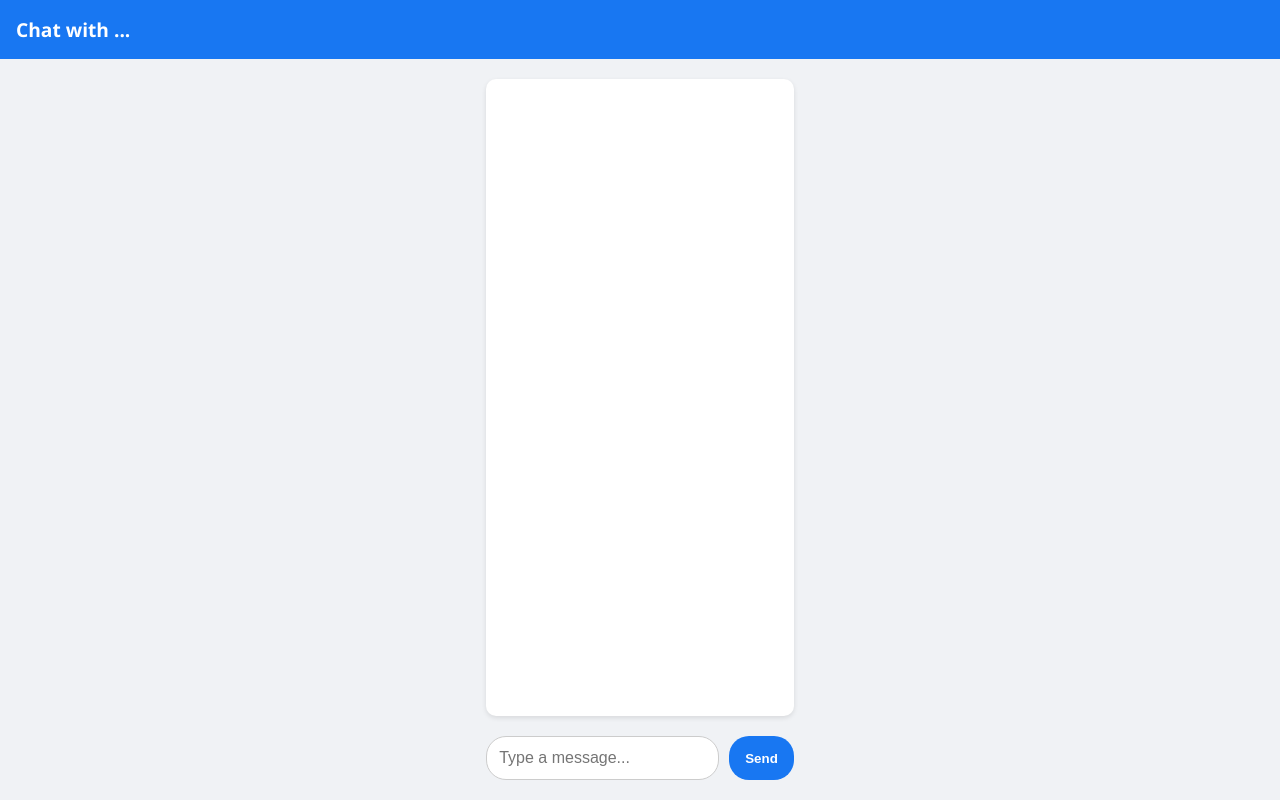
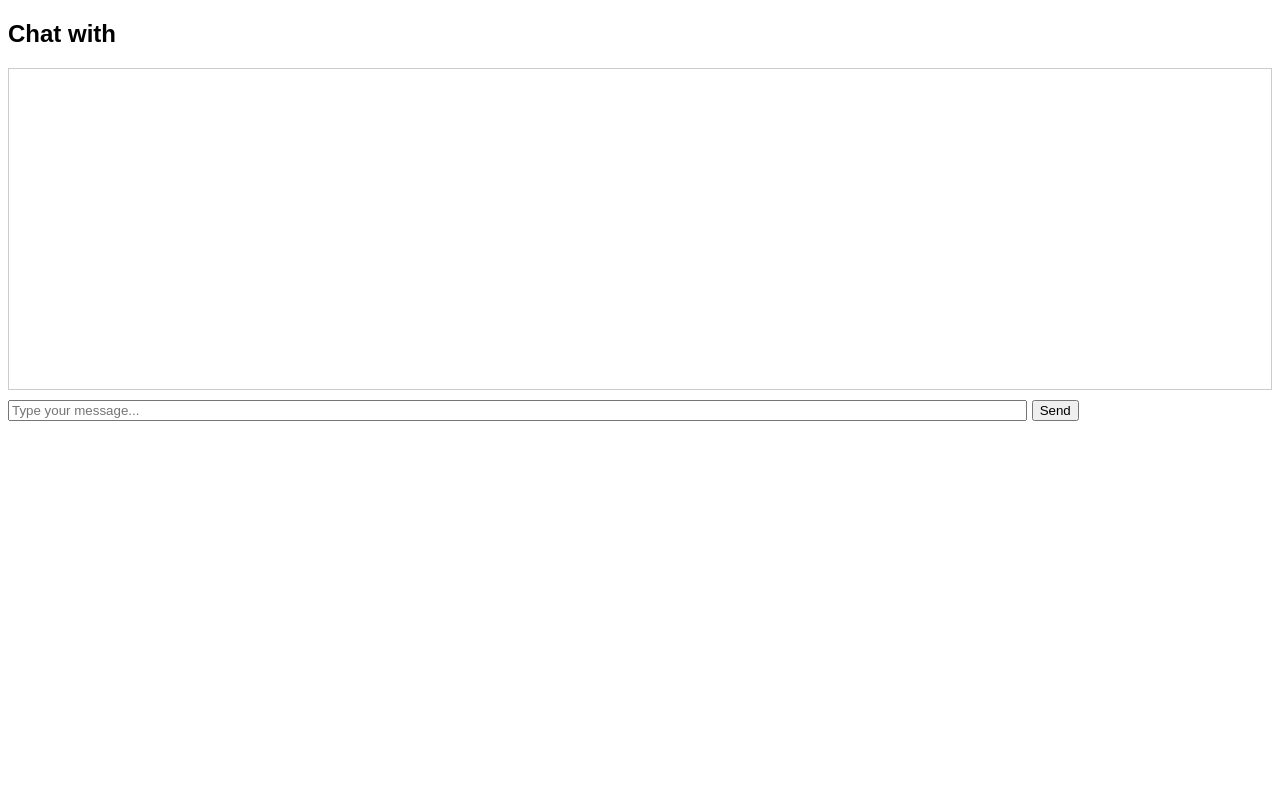
Before and after one commit to Rudra092/test-5, a website: page chat.html in a window 1280 px wide. Drawn offline with nearby package versions, Linux system fonts and the light colour scheme; no server answers.

Commit message:
new commit

```diff
--- a/chat.html
+++ b/chat.html
@@ -1,147 +1,46 @@
+<!-- public/chat.html -->
 <!DOCTYPE html>
 <html lang="en">
 <head>
-  <meta charset="UTF-8" />
-  <meta name="viewport" content="width=device-width, initial-scale=1.0"/>
+  <meta charset="UTF-8">
+  <meta name="viewport" content="width=device-width, initial-scale=1.0">
   <title>Chat</title>
   <script src="https://cdn.socket.io/4.5.4/socket.io.min.js"></script>
   <style>
-    * {
-      box-sizing: border-box;
-    }
-
-    body {
-      font-family: 'Segoe UI', sans-serif;
-      margin: 0;
-      padding: 0;
-      background-color: #f0f2f5;
-      display: flex;
-      flex-direction: column;
-      height: 100vh;
-    }
-
-    header {
-      background-color: #1877f2;
-      color: white;
-      padding: 16px;
-      font-size: 1.2rem;
-      font-weight: bold;
-    }
-
-    #chat-container {
-      flex: 1;
-      display: flex;
-      flex-direction: column;
-      max-width: 800px;
-      margin: 0 auto;
-      padding: 20px;
-    }
-
-    #chat-box {
-      flex: 1;
-      background: white;
-      border-radius: 10px;
-      padding: 16px;
-      overflow-y: auto;
-      box-shadow: 0 2px 5px rgba(0,0,0,0.1);
-      margin-bottom: 10px;
-    }
-
-    .message {
-      padding: 10px 14px;
-      margin-bottom: 10px;
-      border-radius: 20px;
-      max-width: 70%;
-      clear: both;
-      font-size: 0.95rem;
-      line-height: 1.4;
-    }
-
-    .sent {
-      background-color: #1877f2;
-      color: white;
-      align-self: flex-end;
-      float: right;
-    }
-
-    .received {
-      background-color: #e4e6eb;
-      color: black;
-      align-self: flex-start;
-      float: left;
-    }
-
-    #message-area {
-      display: flex;
-      gap: 10px;
-      margin-top: 10px;
-    }
-
-    #message-input {
-      flex: 1;
-      padding: 12px;
-      border-radius: 20px;
-      border: 1px solid #ccc;
-      font-size: 1rem;
-    }
-
-    #send-button {
-      background-color: #1877f2;
-      border: none;
-      color: white;
-      padding: 10px 16px;
-      border-radius: 20px;
-      font-weight: bold;
-      cursor: pointer;
-    }
-
-    #send-button:hover {
-      background-color: #145dbf;
-    }
-
-    @media (max-width: 600px) {
-      #chat-container {
-        padding: 10px;
-      }
-    }
+    body { font-family: Arial, sans-serif; }
+    #chat-box { border: 1px solid #ccc; padding: 10px; height: 300px; overflow-y: scroll; margin-bottom: 10px; }
+    #message-input { width: 80%; }
   </style>
 </head>
 <body>
-
-  <header>
-    Chat with <span id="friend-name">...</span>
-  </header>
-
-  <div id="chat-container">
-    <div id="chat-box"></div>
-
-    <div id="message-area">
-      <input type="text" id="message-input" placeholder="Type a message..." />
-      <button id="send-button" onclick="sendMessage()">Send</button>
-    </div>
-  </div>
+  <h2>Chat with <span id="friend-name"></span></h2>
+  <div id="chat-box"></div>
+  <input type="text" id="message-input" placeholder="Type your message...">
+  <button onclick="sendMessage()">Send</button>
 
   <script>
     const socket = io('https://test-5-jdfo.onrender.com');
     const user = JSON.parse(localStorage.getItem('user'));
     const urlParams = new URLSearchParams(window.location.search);
     const friendId = urlParams.get('fid');
-    const chatBox = document.getElementById('chat-box');
 
-    // Fetch friend details
+    // You should fetch friend info here
     fetch(`https://test-5-jdfo.onrender.com/me/${friendId}`)
       .then(res => res.json())
       .then(data => {
         document.getElementById('friend-name').textContent = data.user.fullname;
       });
 
-    // Notify server
+    const chatBox = document.getElementById('chat-box');
+
     socket.emit('user-connected', user.username);
 
-    // Receive messages
     socket.on('chat-message', (msg) => {
       if ((msg.to === user._id && msg.from === friendId) || (msg.to === friendId && msg.from === user._id)) {
-        appendMessage(msg.text, msg.from === user._id ? 'sent' : 'received');
+        const div = document.createElement('div');
+        div.textContent = `${msg.from === user._id ? 'You' : 'Friend'}: ${msg.text}`;
+        chatBox.appendChild(div);
+        chatBox.scrollTop = chatBox.scrollHeight;
       }
     });
 
@@ -149,18 +48,8 @@
       const input = document.getElementById('message-input');
       const text = input.value.trim();
       if (!text) return;
-
       socket.emit('chat-message', { from: user._id, to: friendId, text });
-      appendMessage(text, 'sent');
       input.value = '';
-    }
-
-    function appendMessage(text, type) {
-      const div = document.createElement('div');
-      div.classList.add('message', type);
-      div.textContent = text;
-      chatBox.appendChild(div);
-      chatBox.scrollTop = chatBox.scrollHeight;
     }
   </script>
 </body>
```
